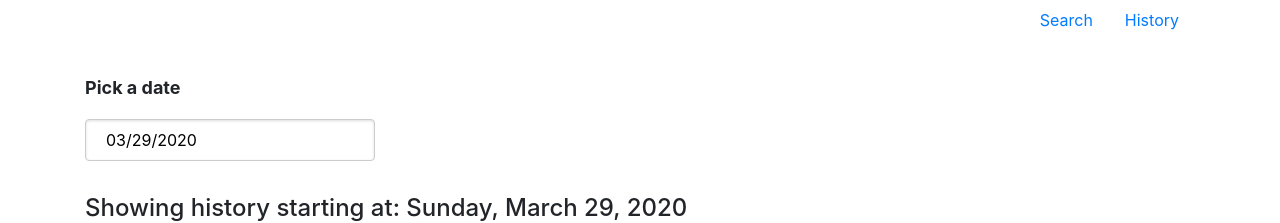
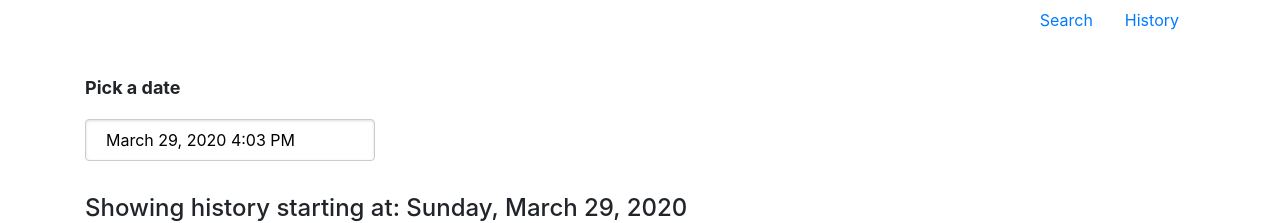
Before and after one commit to flrnd/news-table, a React (Create React App) app: page /history in a window 1280 px wide. Shown: the top 223 px of the page. Built offline with nearby package versions, Linux system fonts and the light colour scheme; no server answers.

Commit message:
datepicker can select time

```diff
--- a/src/page/HistoryPage.js
+++ b/src/page/HistoryPage.js
@@ -28,6 +28,7 @@ function HistoryPage() {
 
   useEffect(() => {
     if (startDate) fetchHistory(startDate);
+    console.log(startDate);
     // eslint-disable-next-line
   }, [startDate]);
   return (
@@ -35,7 +36,15 @@ function HistoryPage() {
       <Row>
         <Col sm={4}>
           <div className="label">Pick a date</div>
-          <DatePicker selected={startDate} onChange={handleStartDateChange} />
+          <DatePicker
+            selected={startDate}
+            onChange={handleStartDateChange}
+            showTimeSelect
+            timeFormat="HH:mm"
+            timeIntervals={15}
+            timeCaption="time"
+            dateFormat="MMMM d, yyyy h:mm aa"
+          />
         </Col>
       </Row>
       <Row>
```
